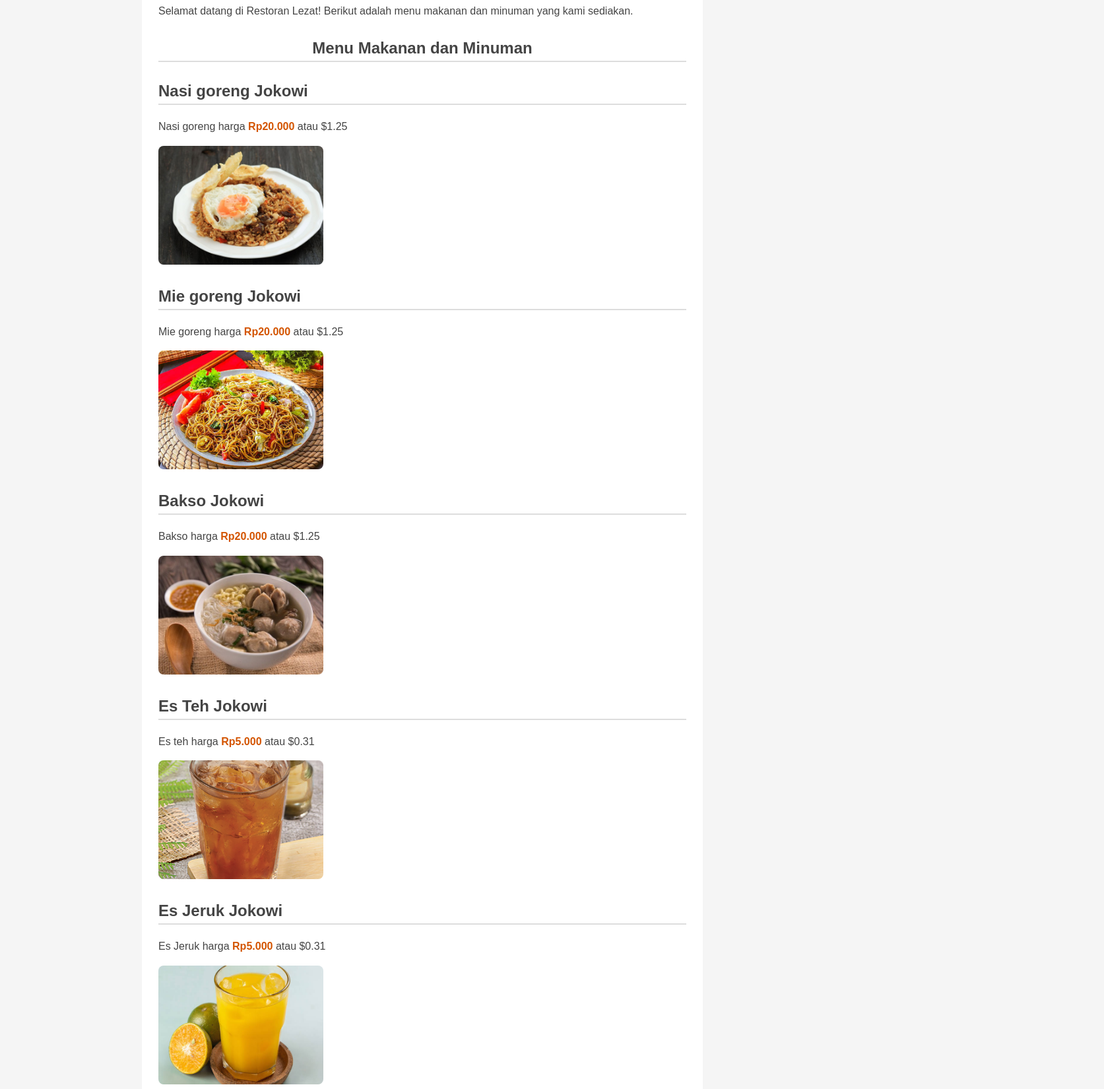
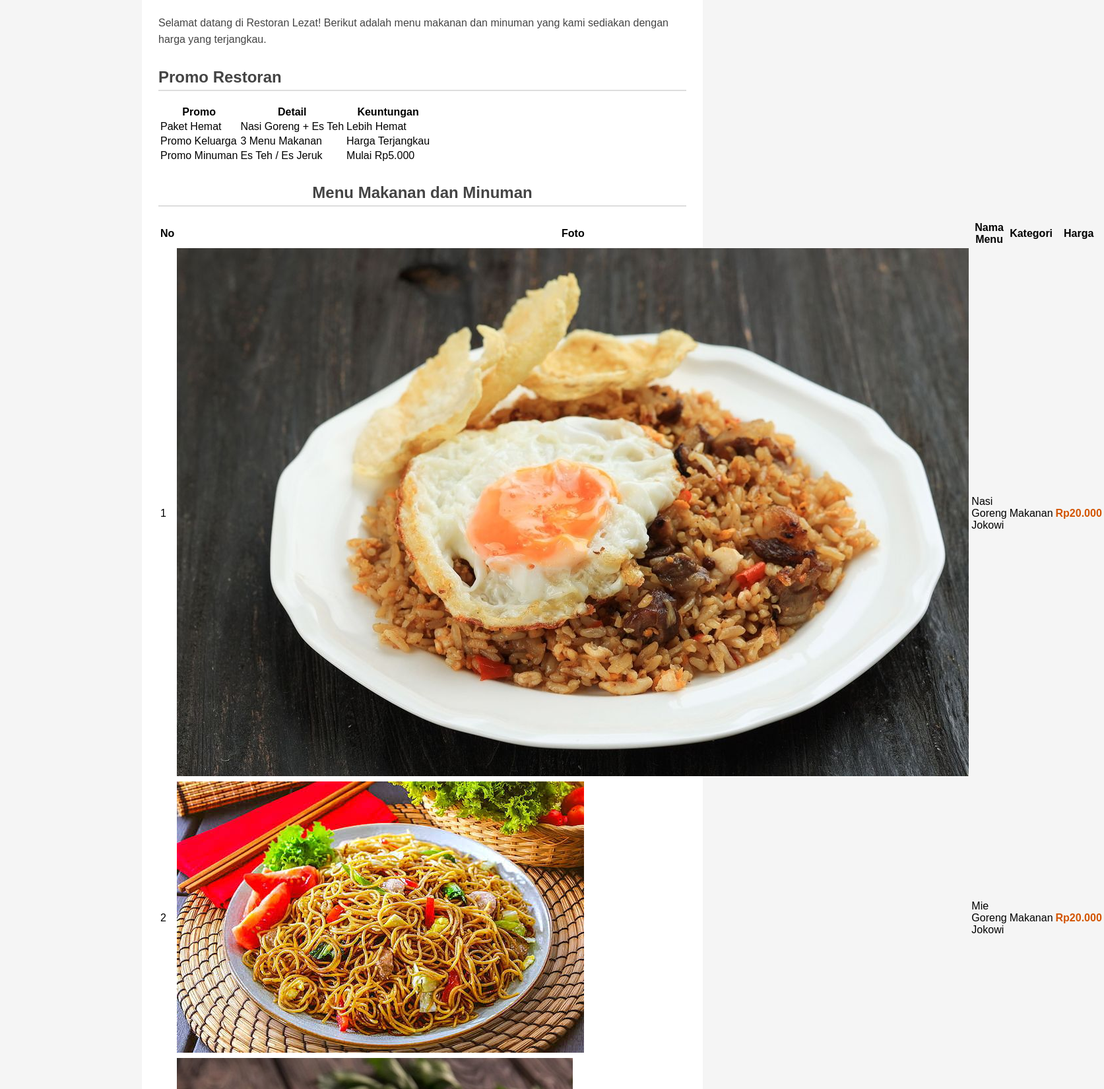
Before and after one commit to Koharu1265/pemrograman-web, a plain HTML site: page index.html in a window 1280 px wide. Shown: the part 204-1854 px from the top of the page at 66% size, 1673 px wide, since content can reach past the window. Drawn offline with Linux system fonts and the light colour scheme.

Commit message:
Update index.html

````diff
--- a/index.html
+++ b/index.html
@@ -1,17 +1,19 @@
 <!DOCTYPE html>
+
 <html>
 <head>
     <title>Daftar Harga Menu Restoran</title>
-
     <link rel="stylesheet" href="style.css">
 </head>
 
 <body>
 
+```
 <div class="container">
 
     <h1>Daftar Harga Menu Restoran</h1>
 
+    <!-- NAVIGASI -->
     <div class="nav">
         <a href="index.html">Home</a>
         <a href="profile.html">Profile</a>
@@ -21,70 +23,155 @@
 
     <p>
         Selamat datang di Restoran Lezat! Berikut adalah menu
-            makanan dan minuman yang kami sediakan.
+        makanan dan minuman yang kami sediakan dengan harga
+        yang terjangkau.
     </p>
 
+    <!-- TABEL PROMOSI -->
+    <h2>Promo Restoran</h2>
+
+    <table class="promo-table">
+        <tr>
+            <th>Promo</th>
+            <th>Detail</th>
+            <th>Keuntungan</th>
+        </tr>
+
+        <tr>
+            <td>Paket Hemat</td>
+            <td>Nasi Goreng + Es Teh</td>
+            <td>Lebih Hemat</td>
+        </tr>
+
+        <tr>
+            <td>Promo Keluarga</td>
+            <td>3 Menu Makanan</td>
+            <td>Harga Terjangkau</td>
+        </tr>
+
+        <tr>
+            <td>Promo Minuman</td>
+            <td>Es Teh / Es Jeruk</td>
+            <td>Mulai Rp5.000</td>
+        </tr>
+    </table>
+
+
+    <!-- DAFTAR MENU -->
     <div class="judul">
         <h2>Menu Makanan dan Minuman</h2>
     </div>
 
+    <table class="menu-table">
 
-        <div class="menu">
-            <h2>Nasi goreng Jokowi</h2>
-            <p>
-                Nasi goreng harga
-                <span class="harga">Rp20.000</span>
-                atau &dollar;1.25
-            </p>
+        <tr>
+            <th>No</th>
+            <th>Foto</th>
+            <th>Nama Menu</th>
+            <th>Kategori</th>
+            <th>Harga</th>
+        </tr>
+
+        <tr>
+            <td>1</td>
+            <td>
                 <img src="nasi.jpg" alt="Nasi goreng">
-        </div>
+            </td>
+            <td>Nasi Goreng Jokowi</td>
+            <td>Makanan</td>
+            <td class="harga">Rp20.000</td>
+        </tr>
 
-        <div class="menu">
-            <h2>Mie goreng Jokowi</h2>
-            <p>
-                Mie goreng harga
-                <span class="harga">Rp20.000</span>
-                atau &dollar;1.25
-            </p>
+        <tr>
+            <td>2</td>
+            <td>
                 <img src="mie goreng.jpg" alt="Mie goreng">
-        </div>
+            </td>
+            <td>Mie Goreng Jokowi</td>
+            <td>Makanan</td>
+            <td class="harga">Rp20.000</td>
+        </tr>
 
-        <div class="menu">
-            <h2>Bakso Jokowi</h2>
-            <p>
-                Bakso harga
-                <span class="harga">Rp20.000</span>
-                atau &dollar;1.25
-            </p>
+        <tr>
+            <td>3</td>
+            <td>
                 <img src="bakso.jpeg" alt="Bakso">
-        </div>
+            </td>
+            <td>Bakso Jokowi</td>
+            <td>Makanan</td>
+            <td class="harga">Rp20.000</td>
+        </tr>
 
-        <div class="menu">
-            <h2>Es Teh Jokowi</h2>
-            <p>
-                Es teh harga
-                <span class="harga">Rp5.000</span>
-                atau &dollar;0.31
-            </p>
-            <img src="esteh.jpg" alt="Es teh">
-        </div>
+        <tr>
+            <td>4</td>
+            <td>
+                <img src="esteh.jpg" alt="Es Teh">
+            </td>
+            <td>Es Teh Jokowi</td>
+            <td>Minuman</td>
+            <td class="harga">Rp5.000</td>
+        </tr>
 
-        <div class="menu">
-            <h2>Es Jeruk Jokowi</h2>
-            <p>
-                Es Jeruk harga
-                <span class="harga">Rp5.000</span>
-                atau &dollar;0.31
-            </p>
+        <tr>
+            <td>5</td>
+            <td>
                 <img src="esjeruk.jpg" alt="Es Jeruk">
-        </div>
+            </td>
+            <td>Es Jeruk Jokowi</td>
+            <td>Minuman</td>
+            <td class="harga">Rp5.000</td>
+        </tr>
+
+    </table>
+
+
+    <!-- PROMOSI RESTORAN -->
+    <h2>Kenapa Harus Makan di Restoran Lezat?</h2>
+
+    <table class="keunggulan-table">
+        <tr>
+            <th>Keunggulan</th>
+            <th>Keterangan</th>
+        </tr>
+
+        <tr>
+            <td>🍽️ Menu Beragam</td>
+            <td>
+                Tersedia berbagai pilihan makanan dan minuman
+                untuk keluarga, teman, maupun sendiri.
+            </td>
+        </tr>
+
+        <tr>
+            <td>💰 Harga Terjangkau</td>
+            <td>
+                Harga menu bersahabat dan cocok untuk berbagai
+                kalangan.
+            </td>
+        </tr>
+
+        <tr>
+            <td>⭐ Rasa Lezat</td>
+            <td>
+                Kami menggunakan bahan berkualitas untuk
+                memberikan rasa yang lezat.
+            </td>
+        </tr>
+
+        <tr>
+            <td>😊 Pelayanan Ramah</td>
+            <td>
+                Pelanggan akan mendapatkan pelayanan yang
+                ramah dan nyaman.
+            </td>
+        </tr>
+    </table>
 
 
     <!-- VIDEO PROMOSI -->
+    <div class="video">
+        <h2>Video Promosi</h2>
 
-
-        <div class="video">
-            <h1>Video promosi</h1>
         <video controls>
             <source src="promosi.mp4" type="video/mp4">
             Browser Anda tidak mendukung video.
@@ -106,6 +193,7 @@
     </p>
 
 </div>
+```
 
 </body>
 </html>
````
Lines whose indentation alone changed are shown as unchanged.
